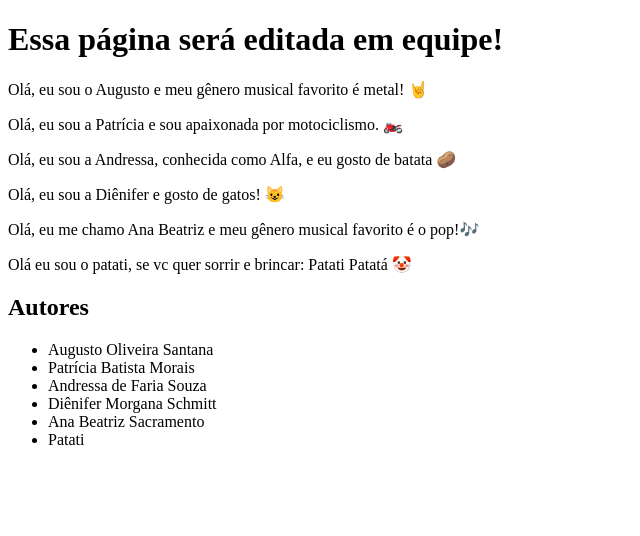
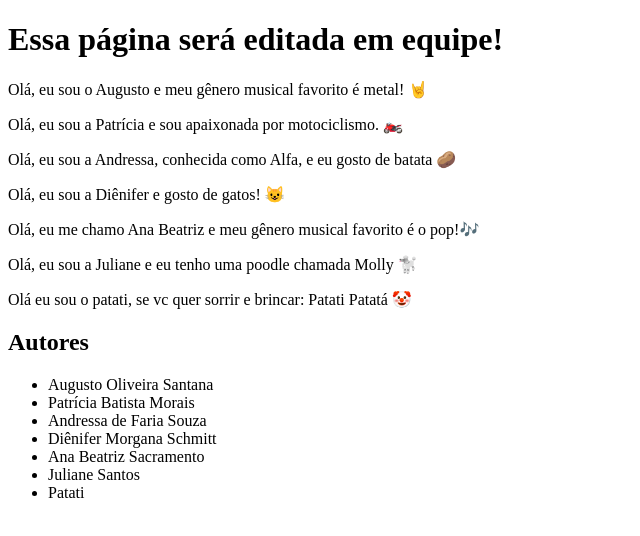
Before and after one commit to Gutto1/aula-2-git, a plain HTML site: page src/pages/index.html in a window 1280 px wide. Shown: the whole page, without its empty margins (0-640 px from the left). Drawn offline with Linux system fonts and the light colour scheme.

Commit message:
Adiciona Informação da Juliane

```diff
--- a/src/pages/index.html
+++ b/src/pages/index.html
@@ -39,6 +39,11 @@
       </article>
       <article>
         <p>
+          Olá, eu sou a Juliane e eu tenho uma poodle chamada Molly 🐩
+        </p>
+      </article>
+      <article>
+        <p>
           Olá eu sou o patati, se vc quer sorrir e brincar: Patati Patatá 🤡
         </p>
       </article>
@@ -52,6 +57,7 @@
       <li>Andressa de Faria Souza</li>
       <li>Diênifer Morgana Schmitt</li>
       <li>Ana Beatriz Sacramento</li>
+      <li>Juliane Santos</li>
       <li> Patati </li>
     </ul>
   </footer>
```
